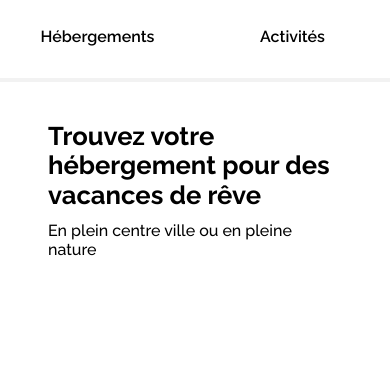
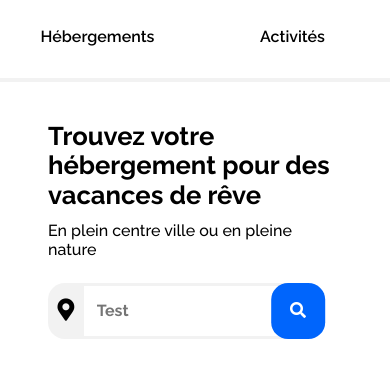
Before and after one commit to Akhael-Sephira/ocr-webdev-project-2, a plain HTML site: page index.html in a window 390 px wide. Shown: the part 102-480 px from the top of the page. Drawn offline with Linux system fonts and the light colour scheme.

Commit message:
Adding the search bar.

```diff
--- a/css/style.css
+++ b/css/style.css
@@ -61,6 +61,10 @@ p {
 }
 
 /* Header */
+
+.header {
+    margin-bottom: calc(var(--ft-size) * 1.5);
+}
 
 .header > :nth-child(1) {
     display: flex;
@@ -173,3 +177,78 @@ p {
         bottom: calc(var(--border-size) * -1);
     }
 }
+
+
+/* Search bar */
+
+fieldset {
+
+}
+
+#search-bar {
+    --height: calc(var(--ft-size) * 3.5);
+    display: flex;
+    height: var(--height);
+    padding: 0;
+    border: none;
+}
+#search-bar > :nth-child(1) {
+    background-color: var(--clr-bg);
+    width: var(--height);
+
+    border: none;
+    border-end-start-radius: calc(var(--height) * .3);
+    border-start-start-radius: calc(var(--height) * .3);
+
+    outline: none;
+
+    font-size: calc(var(--height) * .4);
+    cursor: pointer;
+}
+#search-bar > :nth-child(2) {
+    outline: none;
+    border: none;
+    border-top: solid var(--clr-bg) calc(var(--ft-size) * .2);
+    border-bottom: solid var(--clr-bg) calc(var(--ft-size) * .2);
+    padding-left: calc(var(--ft-size) * .8);
+
+    font-weight: 700;
+}
+#search-bar > :nth-child(3) {
+    cursor: pointer;
+    border: none;
+    background-color: var(--clr-primary);
+    color: var(--clr-white);
+    font-weight: 700;
+
+    padding: 0 calc(var(--ft-size) * 1.2);
+
+    border-start-end-radius: calc(var(--height) * .3);
+    border-end-end-radius: calc(var(--height) * .3);
+}
+#search-bar > :nth-child(3)::before {
+    content: "Rechercher";
+}
+
+@media screen and (max-width: 992px) and (min-width: 769px) {
+
+}
+@media screen and (max-width: 768px) {
+
+    #search-bar {
+        position: relative;
+    }
+
+    #search-bar > :nth-child(3) {
+        width: var(--height);
+        border-radius: calc(var(--height) * .3);
+        position: relative;
+        transform: translateX(calc(var(--height) * -.3));
+    }
+
+    #search-bar > :nth-child(3)::before {
+        font-family: "Font Awesome 5 Free";
+        font-weight: 900;
+        content: "\f002";
+    }
+}
--- a/index.html
+++ b/index.html
@@ -29,5 +29,12 @@
             <p>En plein centre ville ou en pleine nature</p>
         </section>
     </header>
+    <section>
+        <form id="search-bar">
+            <button type="button"><i class="fas fa-map-marker-alt"></i></button>
+            <input type="text" placeholder="Test">
+            <button type="submit"></button>
+        </form>
+    </section>
 </body>
 </html>
```
